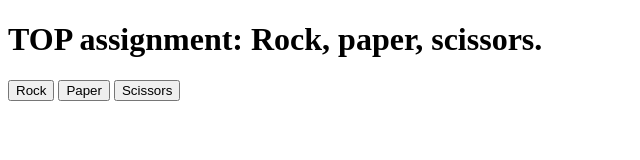
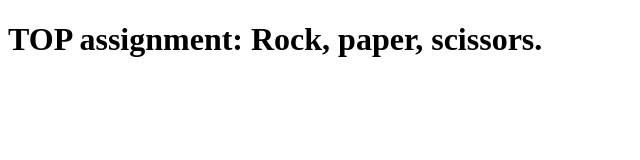
Before and after one commit to DanielIsNotReallyHere/rock-paper-scissors, a plain HTML site: page index.html in a window 1280 px wide. Shown: the whole page, without its empty margins (0-640 px from the left). Drawn offline with Linux system fonts and the light colour scheme.

Commit message:
Add index.html FOR THE THIRD TIME

```diff
--- a/index.html
+++ b/index.html
@@ -7,9 +7,7 @@
 <body>
   <script src="rps.js"></script>
   <h1>TOP assignment: Rock, paper, scissors.</h1>
-  <button id="rock">Rock</button>
-  <button id="paper">Paper</button>
-  <button id="scissors">Scissors</button>
+
 
 
 </body>
```
